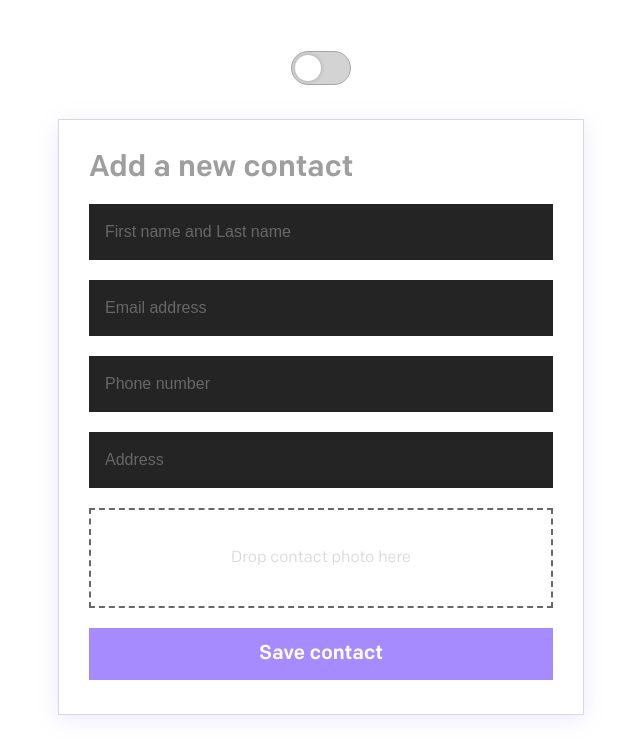
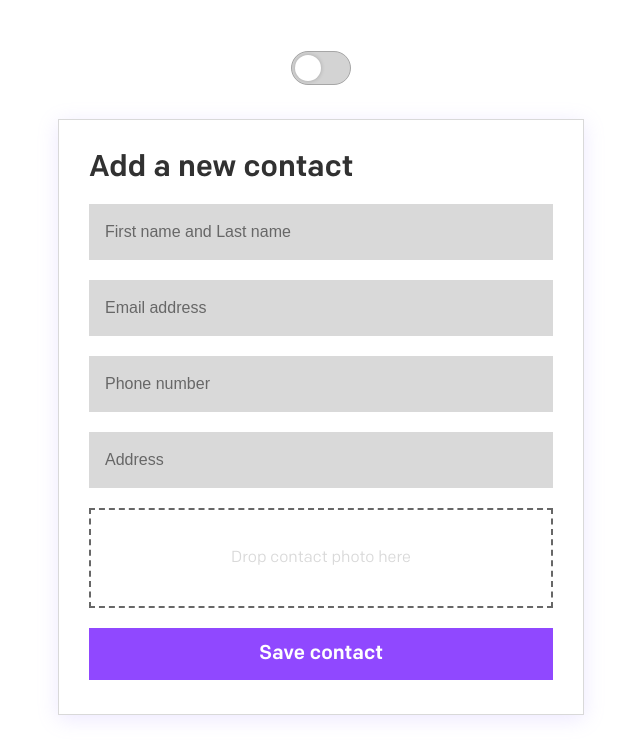
Before and after one commit to felipeemarcon/list-contacts-frontend, a React (Create React App) app: page /new-contact in a window 1280 px wide. Shown: the top 756 px of the page, without its empty margins (319-959 px from the left). Built offline with nearby package versions, Linux system fonts and the light colour scheme.

Commit message:
Improve theme switcher. Add data-theme to html tag

```diff
--- a/src/App.js
+++ b/src/App.js
@@ -17,21 +17,28 @@ class App extends Component {
     this.changeTheme = this.changeTheme.bind(this);
   }
 
+  componentDidMount() {
+    this.setInitialTheme();
+  }
+
+  setInitialTheme() {
+    const htmlEl = document.documentElement;
+    htmlEl.setAttribute("data-theme", "light");
+  }
+
   changeTheme() {
-    this.setState({ dark: !this.state.dark });
+    const htmlEl = document.documentElement;
+
+    this.setState({ dark: !this.state.dark }, () => {
+      htmlEl.setAttribute("data-theme", this.state.dark ? "dark" : "light");
+    });
   }
 
   render() {
     return (
-      <div
-        className={`theme ${
-          this.state.dark ? "theme--dark" : "theme--default"
-        }`}
-      >
-        <div className="App">
-          <Switch theme={this.changeTheme} />
-          <Routes />
-        </div>
+      <div className="App">
+        <Switch theme={this.changeTheme} />
+        <Routes />
       </div>
     );
   }
--- a/src/components/Button/Button.scss
+++ b/src/components/Button/Button.scss
@@ -1,7 +1,7 @@
 .App-Button {
   border: none;
   outline: none;
-  background-color: var(--color-purple);
+  background-color: var(--button-default);
   font-family: var(--ui-font-family);
   font-size: var(--ui-font-size-md);
   line-height: calc(var(--ui-font-size-md) + 8px);
--- a/src/components/Content/Content.scss
+++ b/src/components/Content/Content.scss
@@ -1,4 +1,7 @@
 .App-Content {
+  background-color: var(--content-background);
+  border: 1px solid var(--content-border);
+  box-shadow: var(--content-shadow);
   padding: var(--space-squish-sm);
   min-width: 290px;
   margin: var(--space-md) 0;
@@ -6,39 +9,9 @@
   display: flex;
   justify-content: center;
   flex-direction: column;
-  transition: 0.2s;
-
-  p {
-    transition: 0.2s;
-  }
+  transition: var(--ui-transition);
 
   @media (min-width: 768px) {
     width: 526px;
   }
 }
-
-.theme {
-  &--default {
-    .App-Content {
-      background-color: var(--color-global-white);
-      border: 1px solid var(--color-grey-100);
-      box-shadow: var(--shadow-purple-100);
-
-      > p {
-        color: var(--color-grey-400);
-      }
-    }
-  }
-
-  &--dark {
-    .App-Content {
-      background-color: var(--color-grey-400);
-      border: 1px solid var(--color-grey-400);
-      box-shadow: var(--shadow-100);
-
-      > p {
-        color: var(--color-grey);
-      }
-    }
-  }
-}
--- a/src/components/Form/Form.scss
+++ b/src/components/Form/Form.scss
@@ -1,13 +1,13 @@
 .App-Form {
   input {
-    background: var(--color-grey-500);
+    background: var(--input-background);
     padding: 16px;
     border: none;
     width: 100%;
     font-size: var(--ui-font-size-sm);
     line-height: 24px;
     outline: none;
-    color: var(--color-grey-100);
+    color: var(--input-text);
     transition: var(--ui-transition);
 
     &::placeholder {
@@ -15,7 +15,7 @@
     }
 
     &:focus {
-      background-color: var(--color-grey-600);
+      background-color: var(--input-active-background);
     }
   }
 
--- a/src/styles/global.scss
+++ b/src/styles/global.scss
@@ -1,51 +1,6 @@
 @import "reset";
 @import "fonts";
 @import "variables";
-
-$bodyBg: "bodyBg";
-$card-bg: "card-bg";
-$text: "text";
-$text-secondary: "text-secondary";
-$link: "link";
-$hover: "hover";
-$logo: "logo";
-$brand-blue: "brand-blue";
-$brand-red: "brand-red";
-$border: "border";
-
-$themes: (
-  default: (
-    bodyBg: #ffffff,
-    text: #202020
-  ),
-  dark: (
-    bodyBg: #202020,
-    text: #f4f4f4
-  )
-);
-
-@mixin themed() {
-  @each $theme, $map in $themes {
-    .theme--#{$theme} & {
-      $theme-map: () !global;
-      @each $key, $submap in $map {
-        $value: map-get(map-get($themes, $theme), "#{$key}");
-        $theme-map: map-merge(
-          $theme-map,
-          (
-            $key: $value
-          )
-        ) !global;
-      }
-      @content;
-      $theme-map: null !global;
-    }
-  }
-}
-
-@function t($key) {
-  @return map-get($theme-map, $key);
-}
 
 html,
 body,
@@ -62,9 +17,9 @@ body,
 body,
 .App {
   margin: 0;
-  background-color: var(--color-grey-500);
+  background-color: var(--app-background);
   font-family: var(--ui-font-family);
-  color: var(--color-grey);
+  color: var(--text-body-color);
   -webkit-font-smoothing: antialiased;
   -moz-osx-font-smoothing: grayscale;
   display: flex;
@@ -73,7 +28,7 @@ body,
 }
 
 a {
-  color: var(--color-purple);
+  color: var(--text-purple);
   transition: var(--ui-transition);
 
   &:hover {
@@ -83,10 +38,5 @@ a {
 
 .App {
   flex-direction: column;
-
-  @include themed() {
-    background: t($bodyBg);
-  }
-
-  transition: 0.2s;
+  transition: var(--ui-transition);
 }
--- a/src/styles/variables.scss
+++ b/src/styles/variables.scss
@@ -66,3 +66,28 @@
 
   // -------- TRANSITIONS -------- //
 }
+[data-theme="light"] {
+  --app-background: var(--color-global-white);
+  --text-body-color: var(--color-grey-400);
+  --content-background: var(--color-global-white);
+  --content-border: var(--color-grey-100);
+  --content-shadow: var(--shadow-purple-100);
+  --button-default: var(--color-purple-300);
+  --text-purple: var(--color-purple-300);
+  --input-background: var(--color-grey-100);
+  --input-active-background: var(--color-grey-200);
+  --input-text: var(--color-grey-600);
+}
+
+[data-theme="dark"] {
+  --app-background: var(--color-grey-500);
+  --text-body-color: var(--color-grey);
+  --content-background: var(--color-grey-400);
+  --content-border: var(--color-grey-500);
+  --content-shadow: var(--shadow-100);
+  --button-default: var(--color-purple-200);
+  --text-purple: var(--color-purple-200);
+  --input-background: var(--color-grey-500);
+  --input-active-background: var(--color-grey-600);
+  --input-text: var(--color-grey-100);
+}
```
